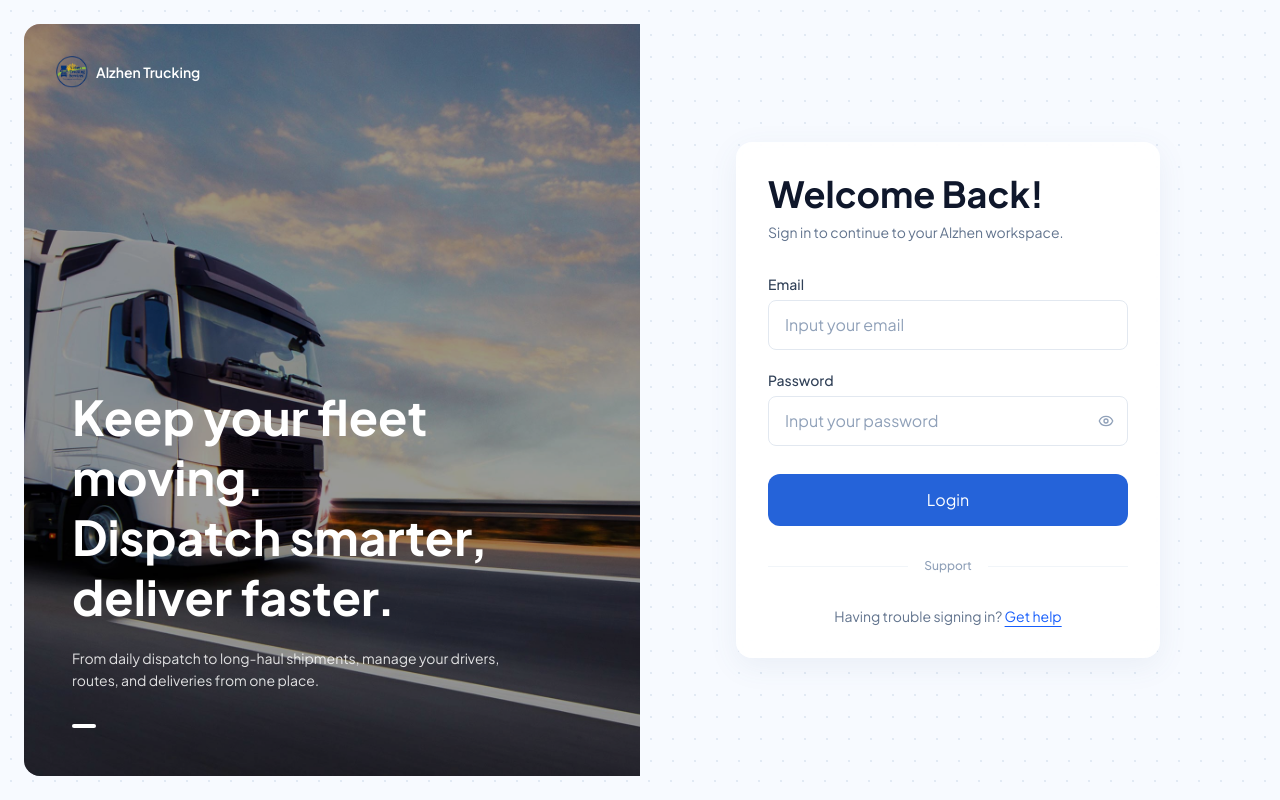
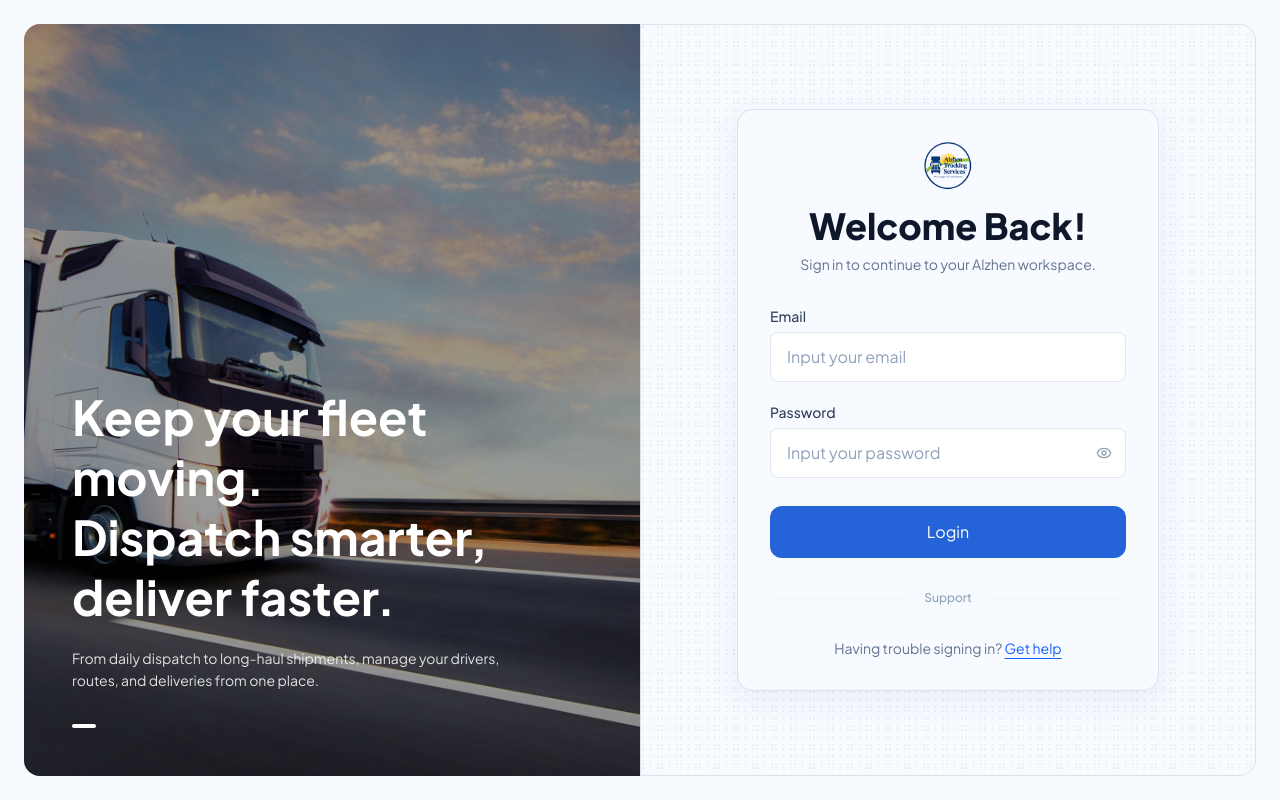
Before and after one commit to tzmvrc/ALZHEN-TMS, a React (Vite) app in the folder frontend/: page /login in a window 1280 px wide. Built offline with nearby package versions, Linux system fonts and the light colour scheme.

Commit message:
++ background update

```diff
--- a/frontend/src/index.css
+++ b/frontend/src/index.css
@@ -28,14 +28,15 @@ body {
 
 .dotted-surface {
   background-color: #f7faff;
-  background-image: radial-gradient(circle, rgba(96, 132, 175, 0.14) 1px, transparent 1px);
-  background-size: 22px 22px;
+  background-image: url('/src/assets/dotted.svg');
+  background-size: 19px 19px;
 }
+
 
 .min-h-screen.bg-slate-50 {
   background-color: #f7faff;
-  background-image: radial-gradient(circle, rgba(96, 132, 175, 0.14) 1px, transparent 1px);
-  background-size: 22px 22px;
+  background-image: radial-gradient(circle, rgba(74, 112, 160, 0.42) 0.9px, transparent 0.9px);
+  background-size: 11px 11px;
 }
 
 /* The driver workflow uses larger type and touch targets for quick phone use. */
--- a/frontend/src/pages/Admin/LoginPage.tsx
+++ b/frontend/src/pages/Admin/LoginPage.tsx
@@ -14,7 +14,7 @@ export default function LoginPage() {
   };
 
   return (
-    <div className="dotted-surface flex min-h-screen w-full p-0 sm:p-4 lg:p-6">
+    <div className="flex min-h-screen w-full bg-[#f7faff]  p-0 sm:p-4 lg:p-6">
       {/* ───────── Left: Photo Panel ───────── */}
       <div className="relative hidden overflow-hidden rounded-l-2xl lg:flex lg:w-1/2 lg:flex-col">
         {/* Background photo */}
@@ -25,20 +25,6 @@ export default function LoginPage() {
         />
         {/* Dark tint so text stays readable */}
         <div className="absolute inset-0 bg-black/40" />
-
-        {/* Top bar: brand + back link */}
-        <div className="relative z-10 flex items-center justify-between p-8">
-          <div className="flex items-center gap-2">
-            <img
-              src={logo}
-              alt=""
-              className="h-8 w-8 object-contain"
-            />
-            <span className="text-sm font-semibold text-white">
-              Alzhen Trucking
-            </span>
-          </div>
-        </div>
 
         {/* Bottom copy */}
         <div className="relative z-10 mt-auto p-8 xl:p-12">
@@ -56,14 +42,19 @@ export default function LoginPage() {
       </div>
 
       {/* ───────── Right: Login Form ───────── */}
-      <div className="dotted-surface relative flex w-full flex-col justify-center px-6 py-12 sm:rounded-2xl sm:px-12 lg:w-1/2 lg:rounded-l-none lg:px-16 xl:px-24">
-        <div className="relative z-10 mx-auto w-full max-w-md rounded-2xl bg-white/90 p-6 shadow-[0_8px_30px_rgba(71,104,143,0.08)] backdrop-blur-sm sm:p-8">
-          <h1 className="text-3xl font-bold text-slate-900 xl:text-4xl">
-            Welcome Back!
-          </h1>
-          <p className="mt-2 text-sm text-slate-500">
-            Sign in to continue to your Alzhen workspace.
-          </p>
+      <div className=" relative flex w-full flex-col justify-center px-6 py-12 sm:rounded-2xl border border-[#dbe2e9] dotted-surface sm:px-12 lg:w-1/2 lg:rounded-l-none lg:px-16 xl:px-24">
+        <div className=" relative z-10 mx-auto w-full max-w-md overflow-hidden rounded-2xl border border-[#dbe2e9] bg-[#f7faff] p-6 shadow-[0_8px_30px_rgba(71,104,143,0.08)] sm:p-8">
+          {/* <img
+            src={logo}
+            alt=""
+            aria-hidden="true"
+            className="pointer-events-none absolute inset-0 m-auto h-64 w-64 select-none object-contain opacity-[0.045]"
+          /> */}
+          <div className="relative z-10 text-center">
+            <img src={logo} alt="Alzhen Trucking" className="mx-auto mb-4 h-12 w-12 rounded-xl object-contain" />
+            <h1 className="text-3xl font-black text-slate-900 xl:text-4xl">Welcome Back!</h1>
+            <p className="mt-2 text-sm text-slate-500">Sign in to continue to your Alzhen workspace.</p>
+          </div>
 
           <form onSubmit={handleSubmit} className="mt-8 space-y-5">
             {/* Email */}
```
Also changed, not shown: frontend/src/assets/dotted-bg.svg (added), frontend/src/assets/dotted.svg (added).
